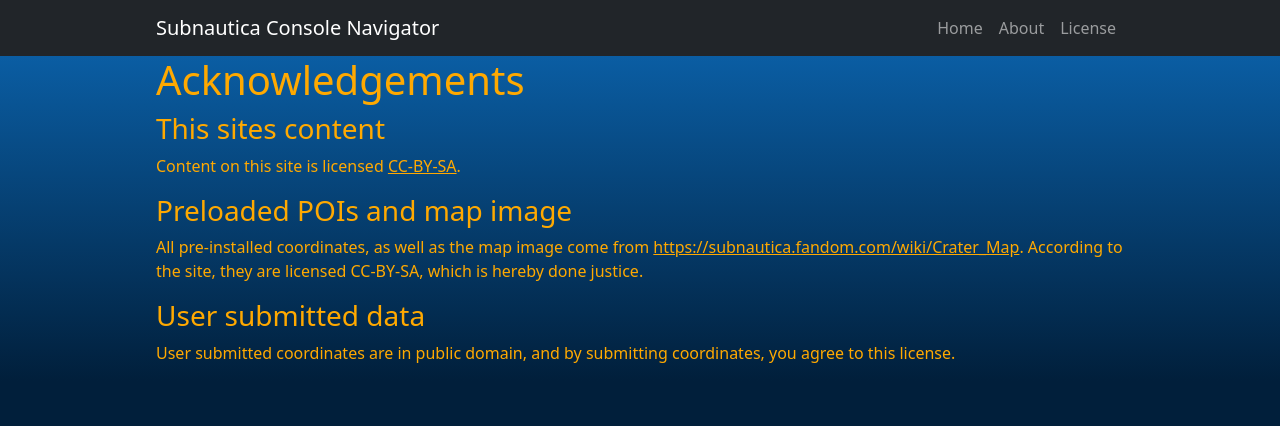
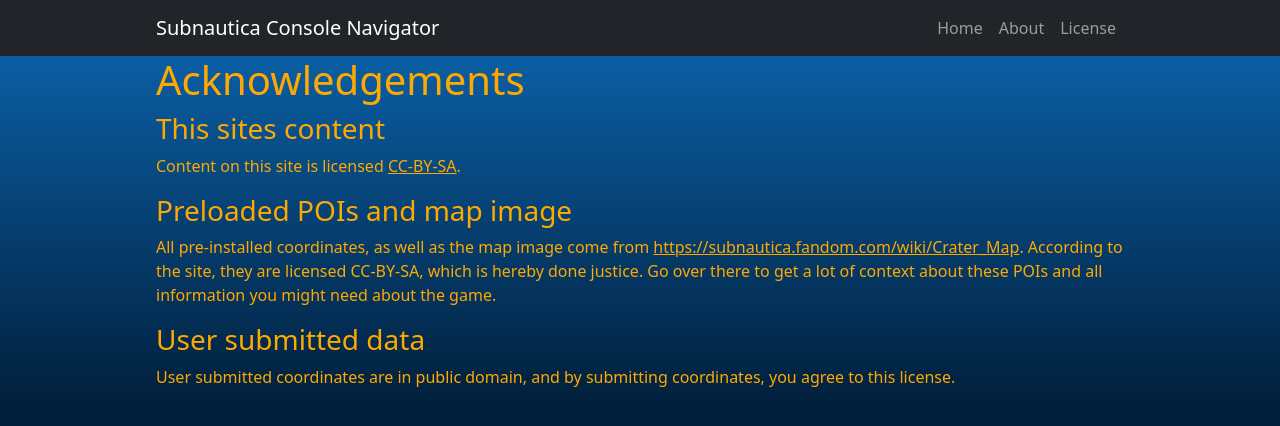
Before and after one commit to DickerDackel/sncompass, a Flask app: page /license in a window 1280 px wide. Shown: the top 426 px of the page. Run offline with Flask 2, Linux system fonts and the light colour scheme; parts of the project's set-up code (start-up, migrations or seed data) failed here and were passed over; some libraries are stand-ins or nearby versions.

Commit message:
Nicer comment about the fandom wiki and their data

```diff
--- a/sncompass/templates/license.html
+++ b/sncompass/templates/license.html
@@ -10,7 +10,9 @@
 
 <p>All pre-installed coordinates, as well as the map image come from
 <a href="https://subnautica.fandom.com/wiki/Crater_Map">https://subnautica.fandom.com/wiki/Crater_Map</a>.
-According to the site, they are licensed CC-BY-SA, which is hereby done justice.</p>
+According to the site, they are licensed CC-BY-SA, which is hereby done
+justice.  Go over there to get a lot of context about these POIs and all
+information you might need about the game.</p>
 
 <h3>User submitted data</h3>
 
```
